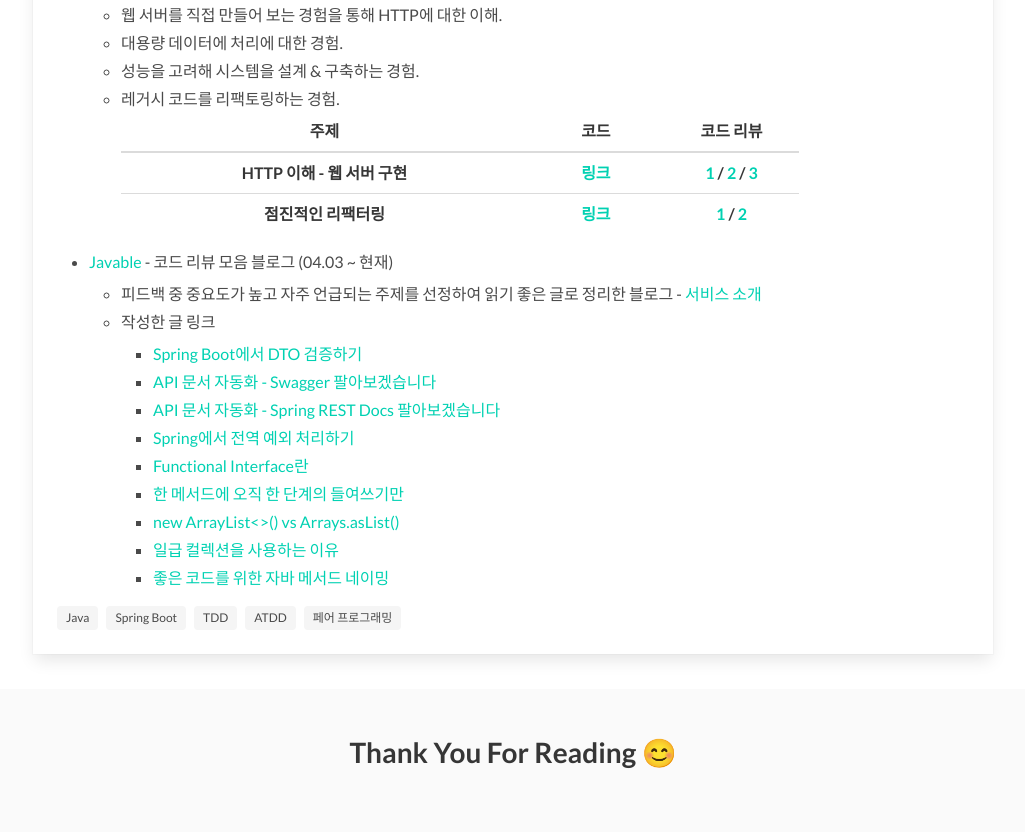
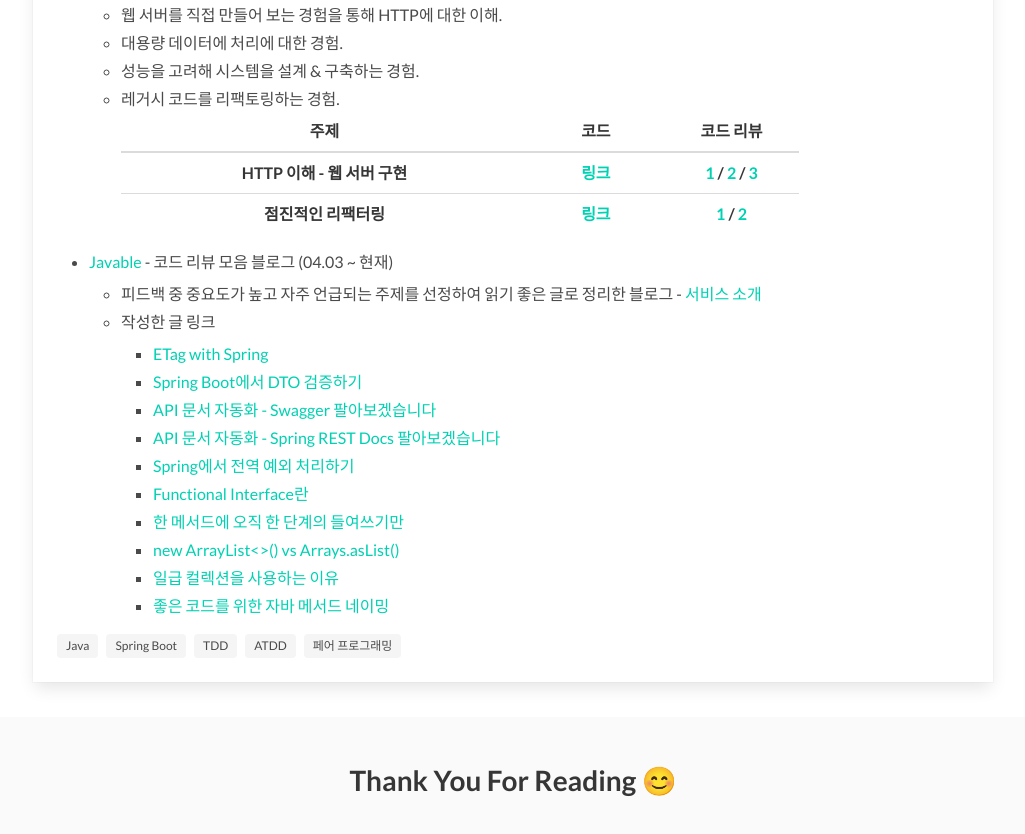
Before and after one commit to kimevanjunseok/woowacourse, a plain HTML site: page index.html in a window 1280 px wide. Shown: the part 1546-2380 px from the top of the page, without its empty margins (127-1152 px from the left). Drawn offline with Linux system fonts and the light colour scheme.

Commit message:
fix: 활동 내용 추가

```diff
--- a/index.html
+++ b/index.html
@@ -281,6 +281,8 @@
                     href="https://woowabros.github.io/techcourse/2020/06/05/techcourse-javable.html">서비스 소개</a></li>
                 <li>작성한 글 링크</li>
                 <ul>
+                  <li><a href="https://woowacourse.github.io/javable/post/2020-09-30-ETag-with-Spring/">ETag with
+                      Spring</a></li>
                   <li><a href="https://woowacourse.github.io/javable/2020-09-20/validation-in-spring-boot">Spring Boot에서
                       DTO 검증하기</a></li>
                   <li><a href="https://woowacourse.github.io/javable/2020-08-31/spring-swagger">API 문서 자동화 - Swagger
```
